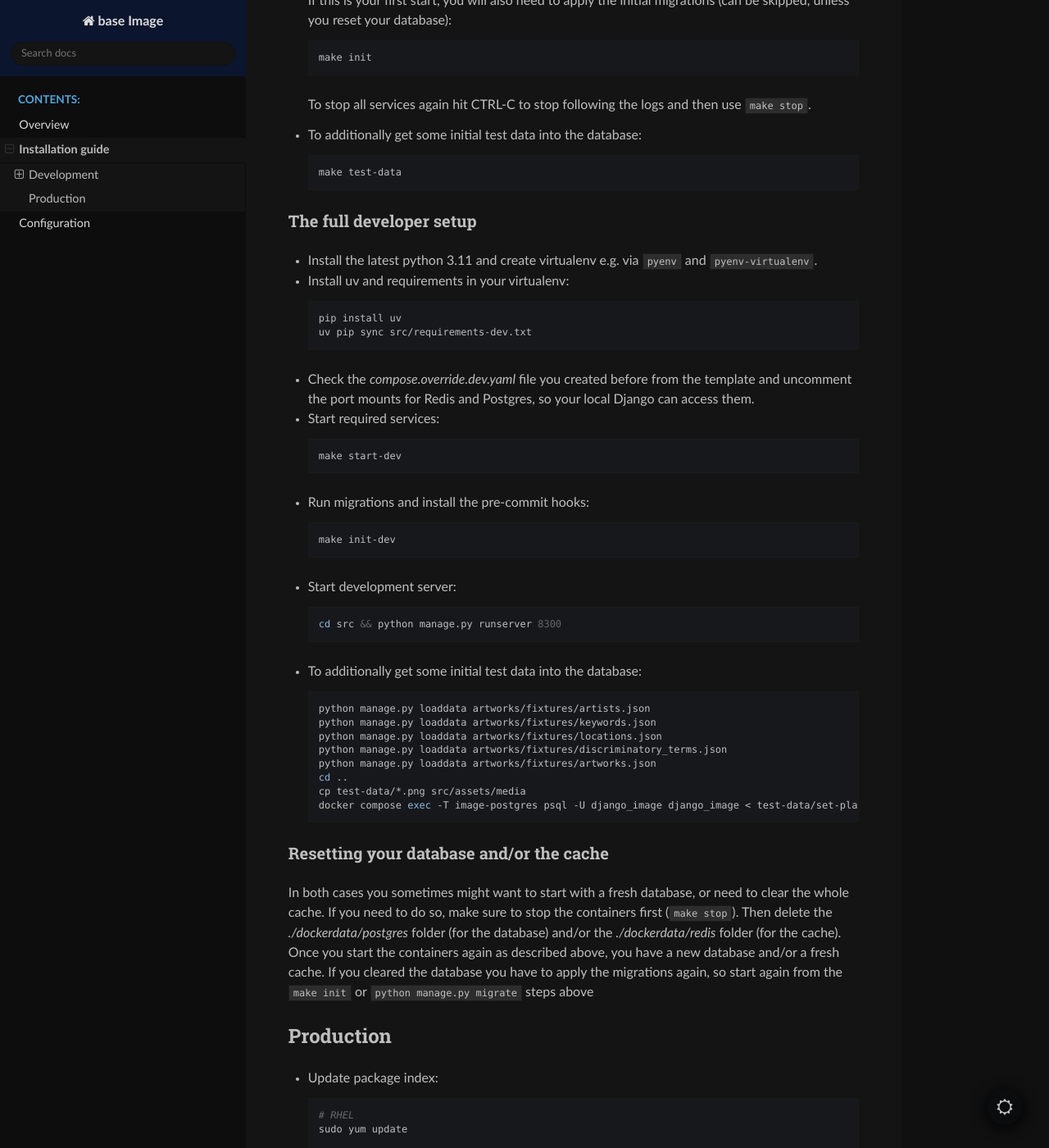
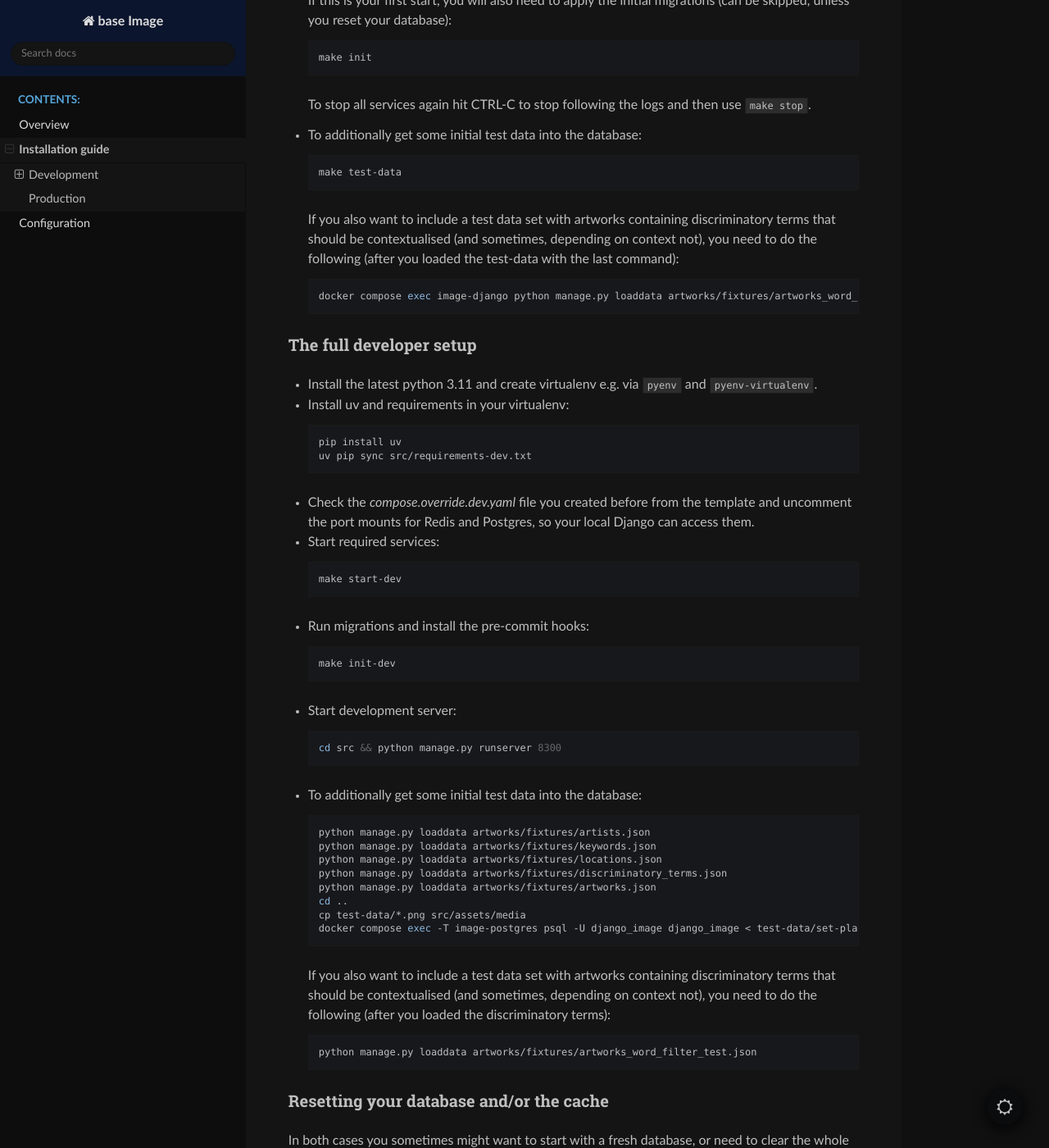
Before and after one commit to base-angewandte/image-backend, a Sphinx documentation site: the page built from docs/install.md, in a window 1280 px wide and 1400 px high, scrolled down 1149 px. Shown: the whole window at 82% size. Built offline with Sphinx 7.4.7 and the Read the Docs theme 2.0.0, drawn with Linux system fonts in a browser that asks for light colours.

Commit message:
docs: add note on how to load artworks with discriminatory terms

````diff
--- a/docs/install.md
+++ b/docs/install.md
@@ -64,8 +64,18 @@ subsections.
   To stop all services again hit CTRL-C to stop following the logs and then use `make stop`.
 
 - To additionally get some initial test data into the database:
+
   ```bash
   make test-data
+  ```
+
+  If you also want to include a test data set with artworks containing
+  discriminatory terms that should be contextualised (and sometimes, depending
+  on context not), you need to do the following (after you loaded the
+  test-data with the last command):
+
+  ```bash
+  docker compose exec image-django python manage.py loaddata artworks/fixtures/artworks_word_filter_test.json
   ```
 
 ### The full developer setup
@@ -111,6 +121,15 @@ subsections.
   cd ..
   cp test-data/*.png src/assets/media
   docker compose exec -T image-postgres psql -U django_image django_image < test-data/set-placeholder-images.sql
+  ```
+
+  If you also want to include a test data set with artworks containing
+  discriminatory terms that should be contextualised (and sometimes, depending
+  on context not), you need to do the following (after you loaded the
+  discriminatory terms):
+
+  ```bash
+  python manage.py loaddata artworks/fixtures/artworks_word_filter_test.json
   ```
 
 ### Resetting your database and/or the cache
````
